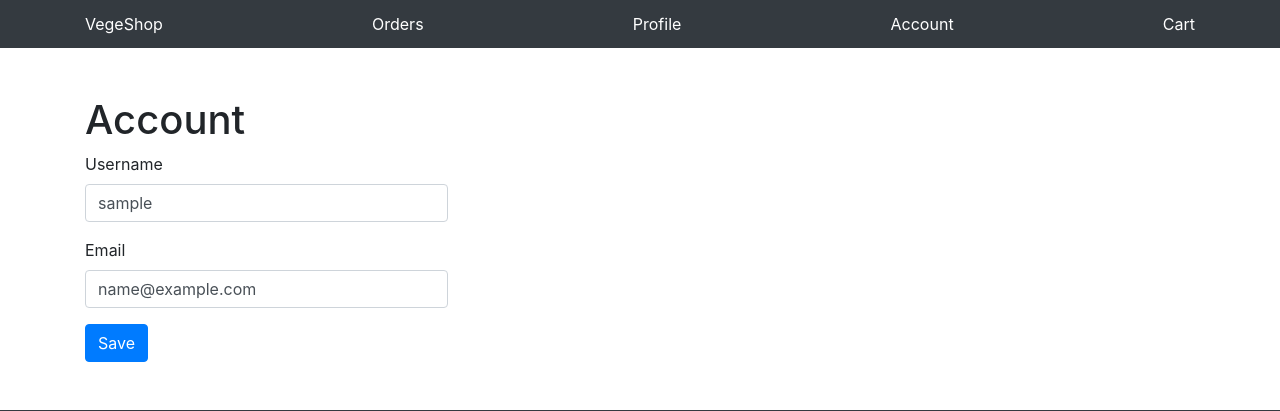
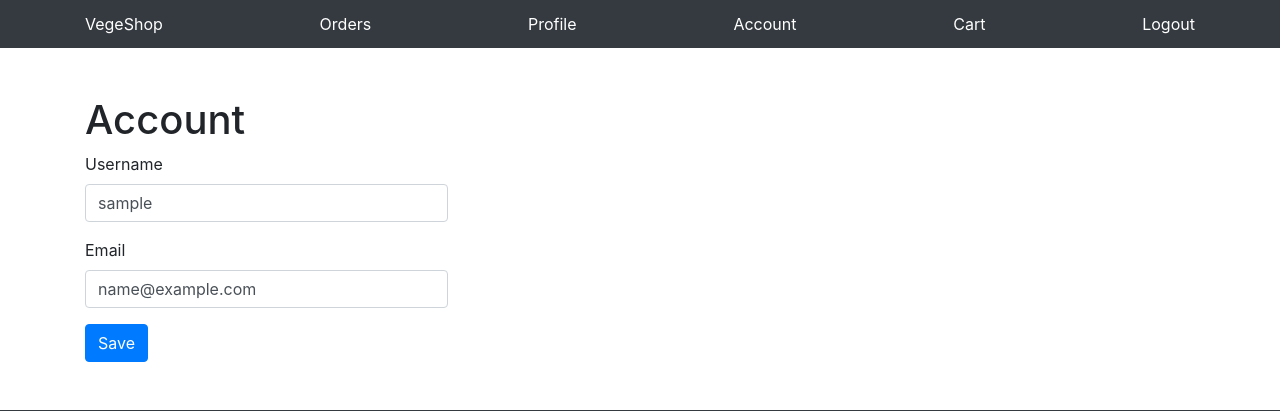
Before and after one commit to shingoasou-0804/oshin-ec-shop, a Django app: page /account/ in a window 1280 px wide. Shown: the top 411 px of the page. Run offline with Django 5.2, Linux system fonts and the light colour scheme; the visitor is signed in with stand-in values (Sample User, id 1); data comes from the database, SQL or seed files in the repository; some libraries are stand-ins or nearby versions.

Commit message:
add user authenticated to header.html

```diff
--- a/vegeshop/templates/snippets/header.html
+++ b/vegeshop/templates/snippets/header.html
@@ -5,5 +5,11 @@
       <a class="py-2 d-none d-md-inline-block text-white" href="/profile/">Profile</a>
       <a class="py-2 d-none d-md-inline-block text-white" href="/account/">Account</a>
       <a class="py-2 d-none d-md-inline-block text-white" href="/cart/">Cart</a>
+      {% if user.is_authenticated %}
+      <a class="py-2 d-none d-md-inline-block text-white" href="/logout/">Logout</a>
+      {% else %}
+      <a class="py-2 d-none d-md-inline-block text-white" href="/login/">Login</a>
+      <a class="py-2 d-none d-md-inline-block text-white" href="/signup/">SignUp</a>
+      {% endif %}
     </nav>
   </div>
```
